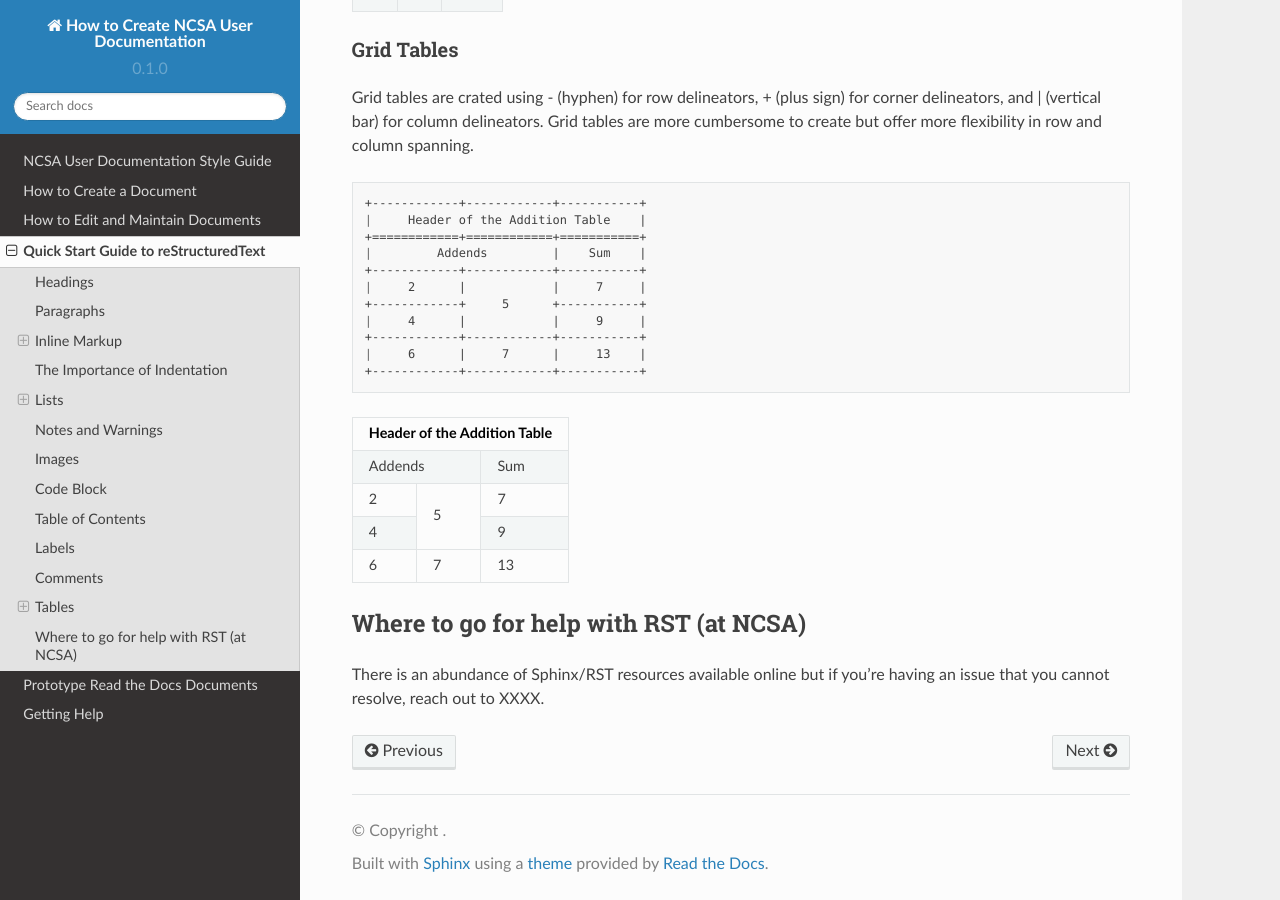
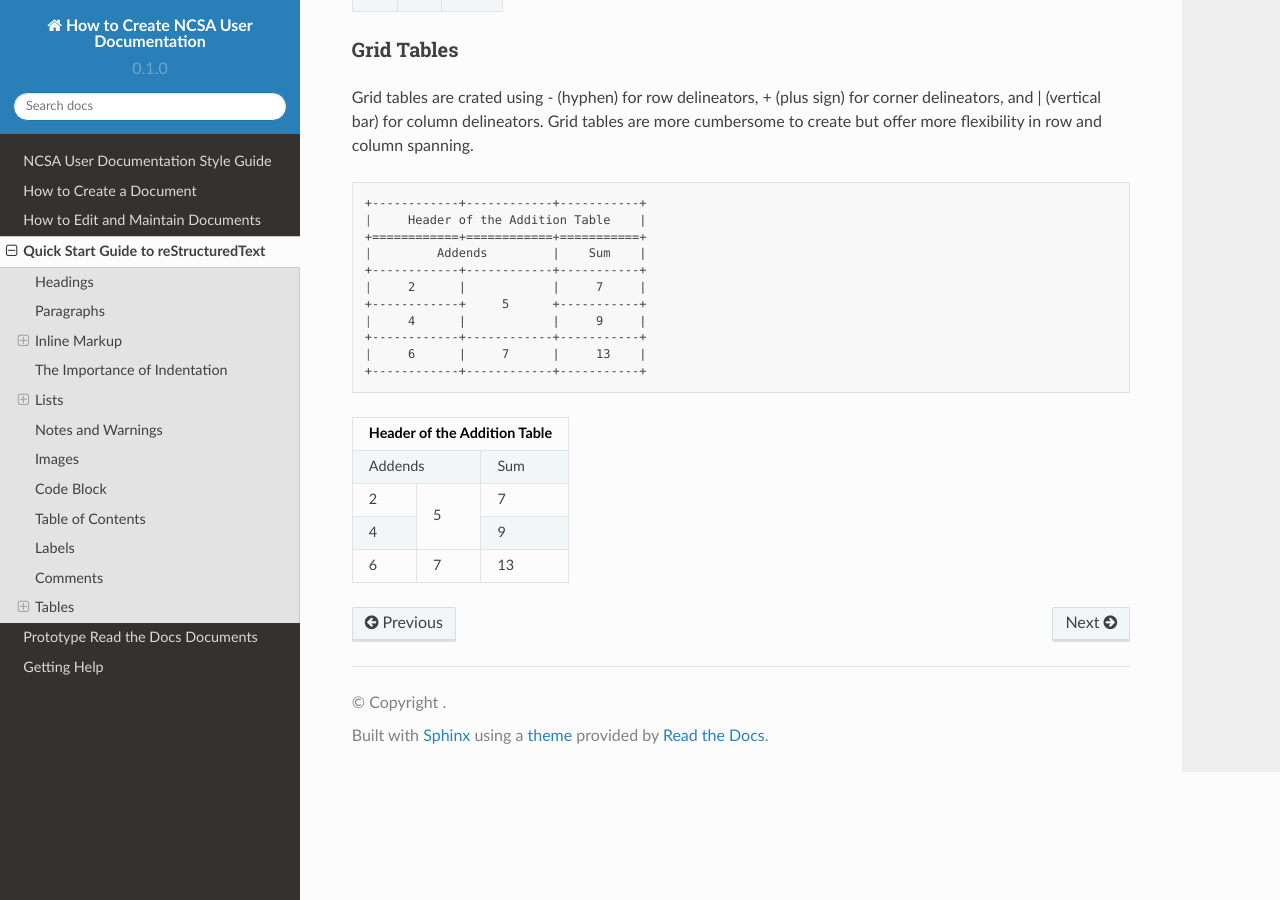
Before and after one commit to lhelms2/howto_rtd, a Sphinx documentation site: the page built from docs/source/quick_rst.rst, in a window 1280 px wide and 900 px high, scrolled down 6788 px. Built offline with Sphinx 7.4.7 and the Read the Docs theme 2.0.0, drawn with Linux system fonts in a browser that asks for light colours.

Commit message:
Update quick_rst.rst deleted help section
deleted help section, will be covered by overall rst help will be covered by getting help page

```diff
--- a/docs/source/quick_rst.rst
+++ b/docs/source/quick_rst.rst
@@ -353,8 +353,3 @@ Grid tables are crated using - (hyphen) for row delineators, + (plus sign) for c
 +------------+------------+-----------+
 |     6      |     7      |     13    |
 +------------+------------+-----------+
-
-Where to go for help with RST (at NCSA)
------------------------------------------
-
-There is an abundance of Sphinx/RST resources available online but if you're having an issue that you cannot resolve, reach out to XXXX.
```
